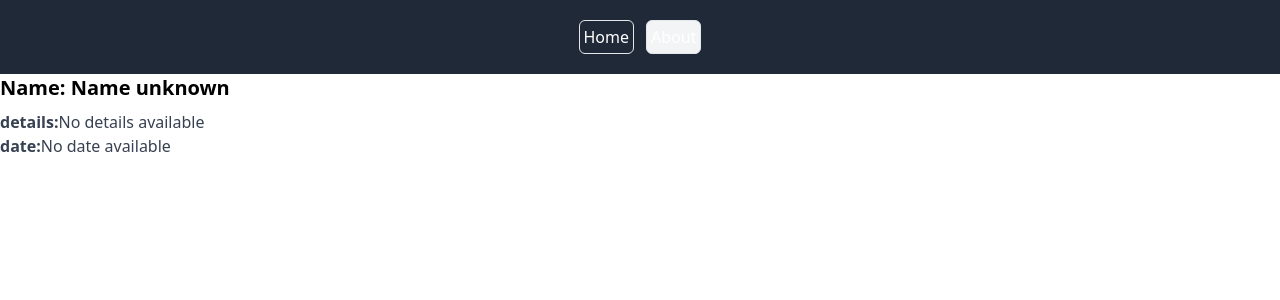
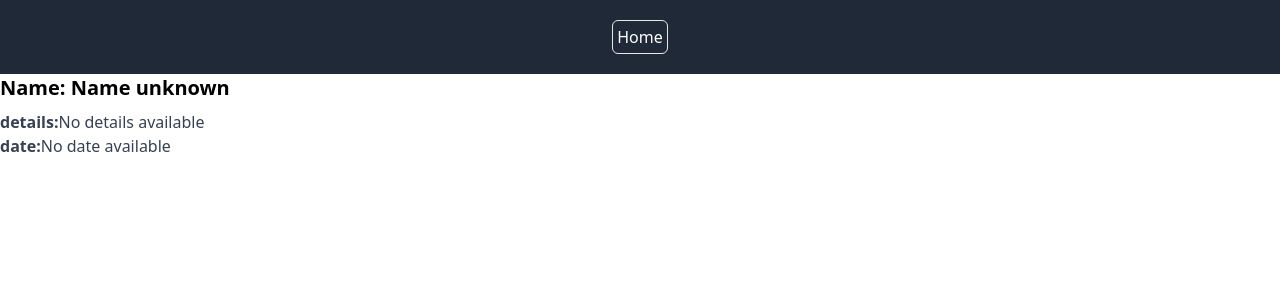
Before and after one commit to F-NRG/rocket-launch, a Next.js app: page /about in a window 1280 px wide. Shown: the top 300 px of the page. Built offline with nearby package versions, Linux system fonts and the light colour scheme; no server answers.

Commit message:
removed unused nav

```diff
--- a/src/app/layout.tsx
+++ b/src/app/layout.tsx
@@ -16,12 +16,7 @@ export default function RootLayout({
   return (
     <html lang="en">
       <body>
-        <Header
-          navItems={[
-            { name: 'Home', path: '/' },
-            { name: 'About', path: '/about' },
-          ]}
-        />
+        <Header navItems={[{ name: 'Home', path: '/' }]} />
         <ClientLayout>{children}</ClientLayout>
       </body>
     </html>
```
